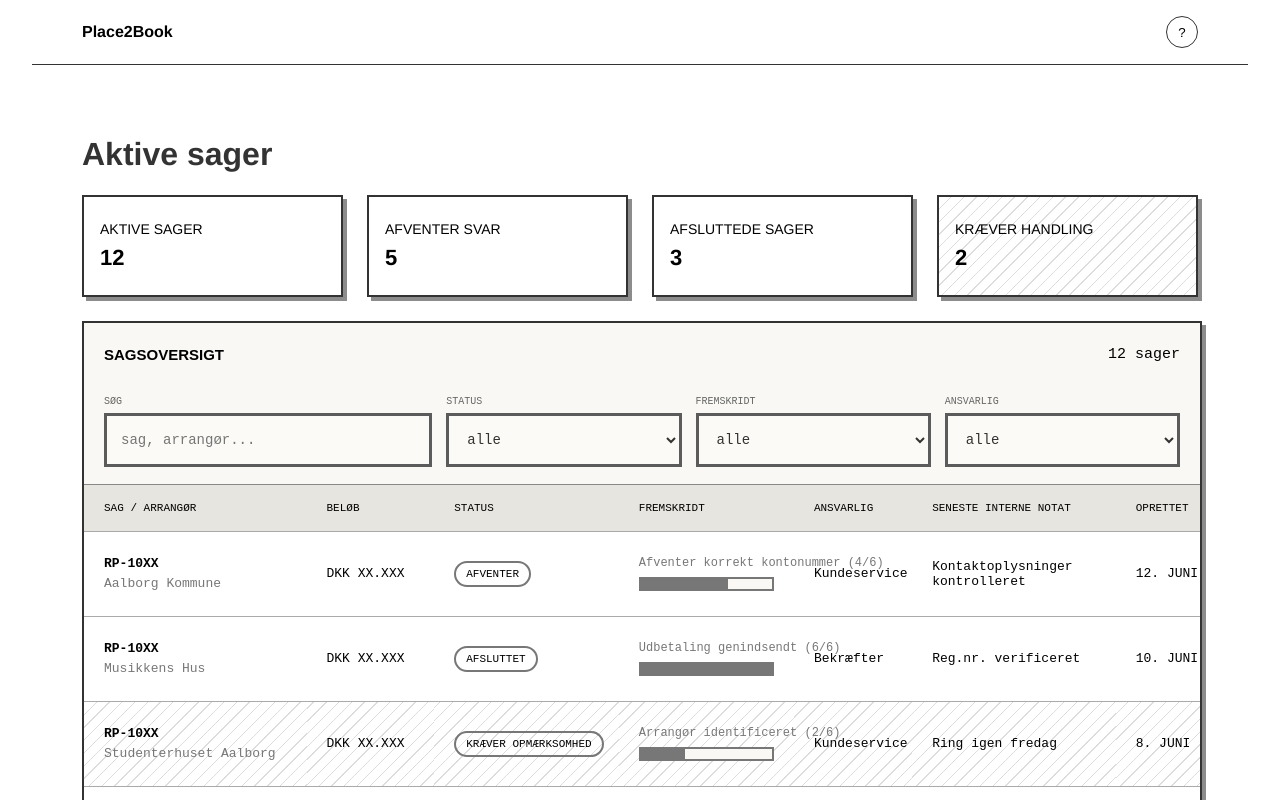
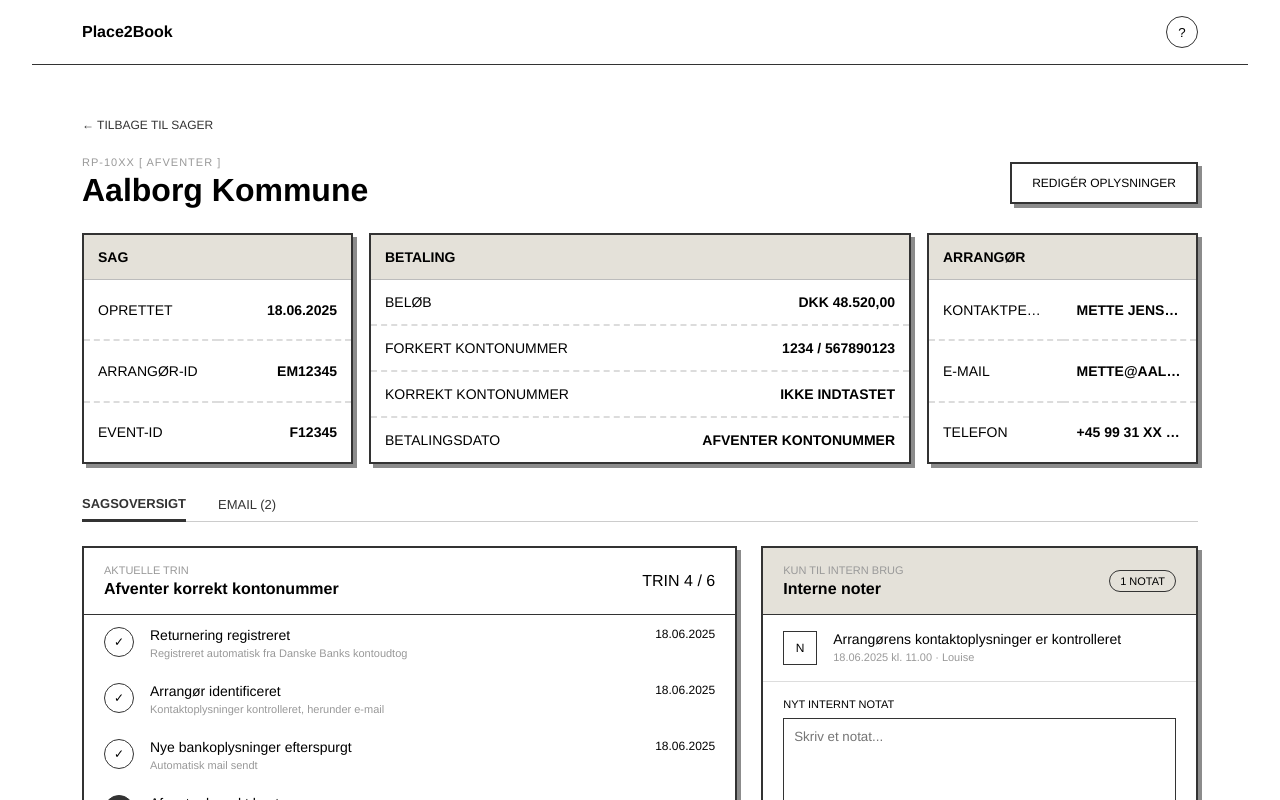
Before and after one commit to cs-26-dat-3-05/P3, a React (Vite) app in the folder frontend/: page / in a window 1280 px wide. Both pictures are taken after a click on the element 659 px from the left and 573 px from the top of the page. Shown: the top 800 px of the page. Built offline with nearby package versions, Linux system fonts and the light colour scheme.

Commit message:
Add CasePage with tabsand page switching between overview and case

```diff
--- a/frontend/src/App.tsx
+++ b/frontend/src/App.tsx
@@ -1,20 +1,29 @@
+import { useState } from "react";
 import styled from "styled-components";
 import Header from "./components/Header";
 import KpiCards from "./components/KpiCard/index";
 import Sagsoversigt from "./components/Sagsoversigt/Sagsoversigt";
+import CasePage from "./components/CasePage"
 
 const Heading = styled.h1`
   color: var(--primary-color);
 `;
 
 export default function App() {
+  const [page, setPage] = useState<"overview" | "case">("overview");
+
   return (
     <>
       <Header />
       <main className="page">
-        <Heading>Aktive sager</Heading>
-        <KpiCards></KpiCards>
-        <Sagsoversigt></Sagsoversigt>
+          {page === "overview" && (
+            <>
+              <Heading>Aktive sager</Heading>
+              <KpiCards></KpiCards>
+              <Sagsoversigt onOpenCase={() => setPage("case")} />
+            </>
+          )}
+          {page === "case" && <CasePage onBack={() => setPage("overview")} />}
       </main>
     </>
   );
--- /dev/null
+++ b/frontend/src/components/CasePage/index.tsx
@@ -0,0 +1,48 @@
+import { useState } from "react";
+import CaseCards from "../CaseCards";
+import CaseDetails from "../CaseDetails";
+import Emails from "../Emails/IndexEmail";
+import { BackLink, PageHeader, CaseMeta, CaseTitle, EditButton, Tabs, Tab } from "./style";
+
+interface Case {
+    id: string;
+    status: string;
+    organizer: string;
+}
+
+const MOCK_CASE: Case = {
+    id: "RP-10XX",
+    status: "Afventer",
+    organizer: "Aalborg Kommune"
+};
+
+type CasePageProps = {
+    onBack: () => void
+};
+
+export default function CasePage({ onBack }: CasePageProps) {
+    const [activeTab, setActiveTab] = useState<"sagsoversigt" | "email">("sagsoversigt");
+    return (
+        <>
+            <BackLink href="#" onClick={onBack}>← TILBAGE TIL SAGER</BackLink>
+
+            <PageHeader>
+                <div>
+                    <CaseMeta>{MOCK_CASE.id} [ {MOCK_CASE.status.toUpperCase()} ]</CaseMeta>
+                    <CaseTitle>{MOCK_CASE.organizer}</CaseTitle>
+                </div>
+                <EditButton>REDIGÉR OPLYSNINGER</EditButton>
+            </PageHeader>
+
+            <CaseCards />
+
+            <Tabs>
+                <Tab $active={activeTab === "sagsoversigt"} onClick={() => setActiveTab("sagsoversigt")}>SAGSOVERSIGT</Tab>
+                <Tab $active={activeTab === "email"} onClick={() => setActiveTab("email")}>EMAIL (2)</Tab>
+            </Tabs>
+
+            {activeTab === "sagsoversigt" && <CaseDetails />}
+            {activeTab === "email" && <Emails />}
+        </>
+    )
+}
--- /dev/null
+++ b/frontend/src/components/CasePage/style.tsx
@@ -0,0 +1,64 @@
+import styled from "styled-components";
+
+export const BackLink = styled.a`
+    display: inline-block;
+    font-size: 12px;
+    color: var(--primary-color);
+    text-decoration: none;
+    margin-bottom: 24px;
+`;
+
+export const PageHeader = styled.div`
+    display: flex;
+    justify-content: space-between;
+    align-items: center;
+    margin-bottom: 24px;
+`;
+
+export const CaseMeta = styled.p`
+    margin: 0;
+    font-size: 11px;
+    color: #999;
+    letter-spacing: 1px;
+`;
+
+export const CaseTitle = styled.h1`
+    margin: 4px 0 0;
+    font-size: 32px;
+`;
+
+export const EditButton = styled.button.attrs({ className: "box"})`
+    && {
+        background: var(--background-color);
+        padding: 12px 20px;
+        font-size: 12px;
+        font-family: inherit;
+        cursor: pointer;
+    }
+`;
+
+export const Tabs = styled.div`
+    display: flex;
+    gap: 32px;
+    border-bottom: 1px solid #ccc;
+    margin: 24px 0;
+`;
+
+export const Tab = styled.button<{ $active: boolean }>`
+    background: none;
+    border: none;
+    padding: 8px 0;
+    cursor: pointer;
+    font-family: inherit;
+    font-size: 13px;
+    color: var(--primary-color);
+
+
+    ${({ $active}) =>
+        $active &&
+    `
+        font-weight: bold;
+        border-bottom: 3px solid var(--primary-color);
+        margin-bottom: -1px;
+    `}
+`;
--- a/frontend/src/components/Sagsoversigt/Sagsoversigt.tsx
+++ b/frontend/src/components/Sagsoversigt/Sagsoversigt.tsx
@@ -157,7 +157,11 @@ const WORKFLOW_STEPS = [
 
 const getOwner = (step: number) => (step <= 4 ? "Kundeservice" : "Bekræfter");
 
-export default function Sagsoversigt() {
+type SagsoversigtProps = {
+  onOpenCase: () => void;
+};
+
+export default function Sagsoversigt({ onOpenCase }: SagsoversigtProps) {
   const [query, setQuery] = useState("");
   const [status, setStatus] = useState("alle");
   const [progress, setProgress] = useState("alle");
@@ -251,6 +255,7 @@ export default function Sagsoversigt() {
               <CaseRow
                 key={`${item.organizer}-${index}`}
                 $attention={item.status === "Kræver opmærksomhed"}
+                onClick={onOpenCase}
               >
                 <td>
                   <CaseName>
```
